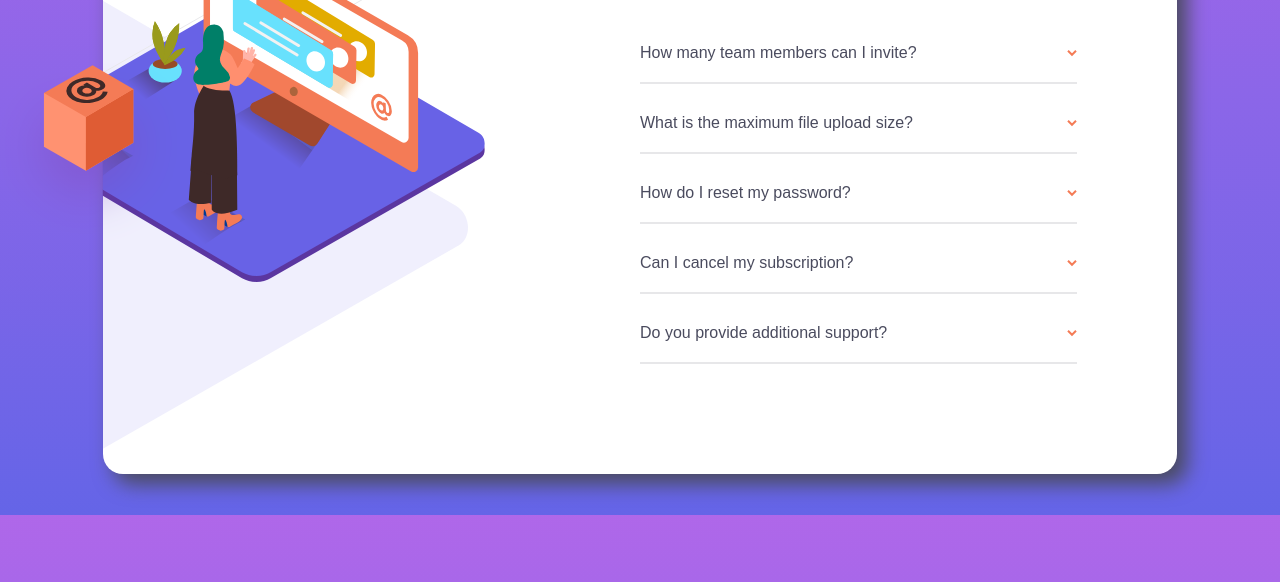
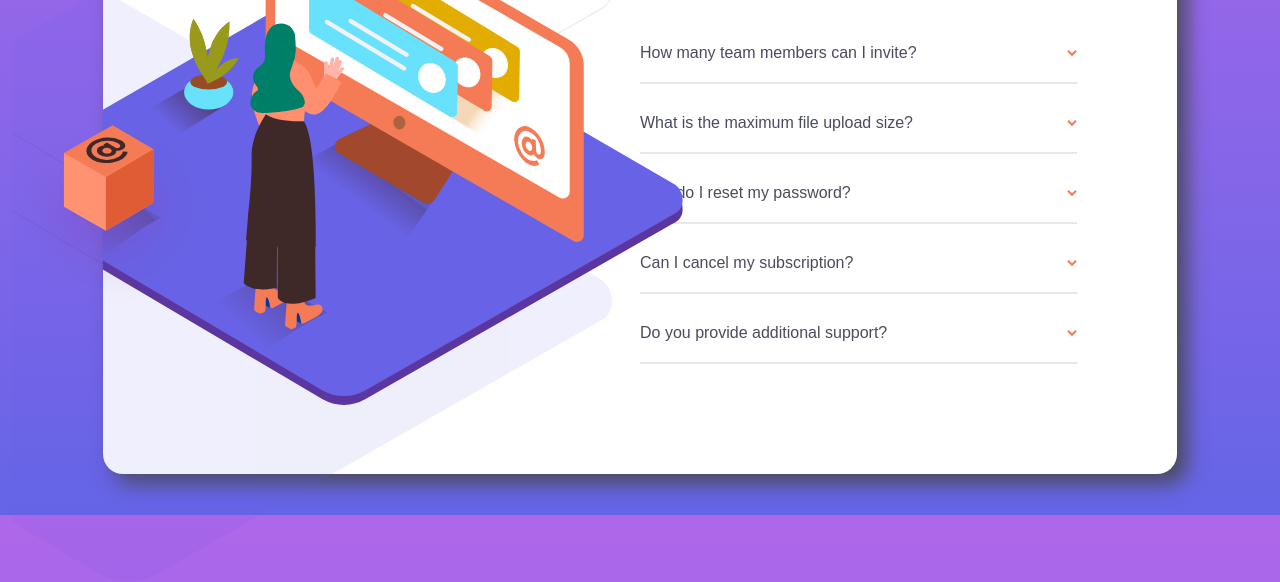
Before and after one commit to VasileCosmin/Faq-Accordion, a plain HTML site: page index.html in a window 1280 px wide. Shown: the part 285-867 px from the top of the page. Drawn offline with Linux system fonts and the light colour scheme.

Commit message:
edtied some css

```diff
--- a/style.css
+++ b/style.css
@@ -77,21 +77,23 @@ body {
 
 .images .photo {
   position: absolute;
-  transform: translate(-190px, 0px);
+  width: 700px;
+  transform: translate(-220px, -50px);
   z-index: 2;
-  clip-path: inset(0 0 0 90px);
+  clip-path: inset(0 0 0 120px);
 }
 
 .images .back {
   position: absolute;
-  clip-path: inset(270px 0 0 600px);
-  transform: translate(-700px, -370px);
+  width: 1000px;
+  clip-path: inset(220px 0 0 400px);
+  transform: translate(-590px, -320px);
 }
 
 .images .box {
   position: absolute;
   z-index: 11;
-  transform: translate(-210px, 140px);
+  transform: translate(-190px, 200px);
 }
 
 @media(max-width: 980px) {
```
